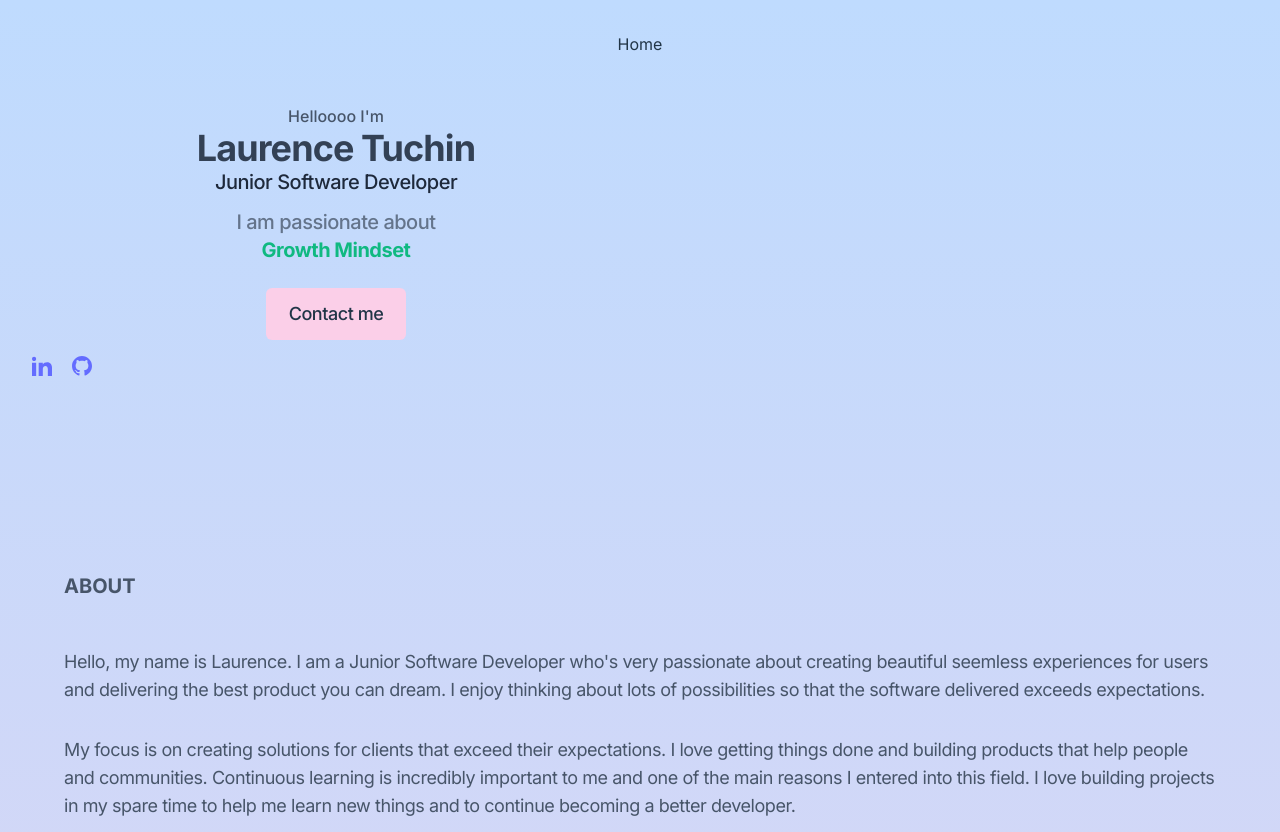
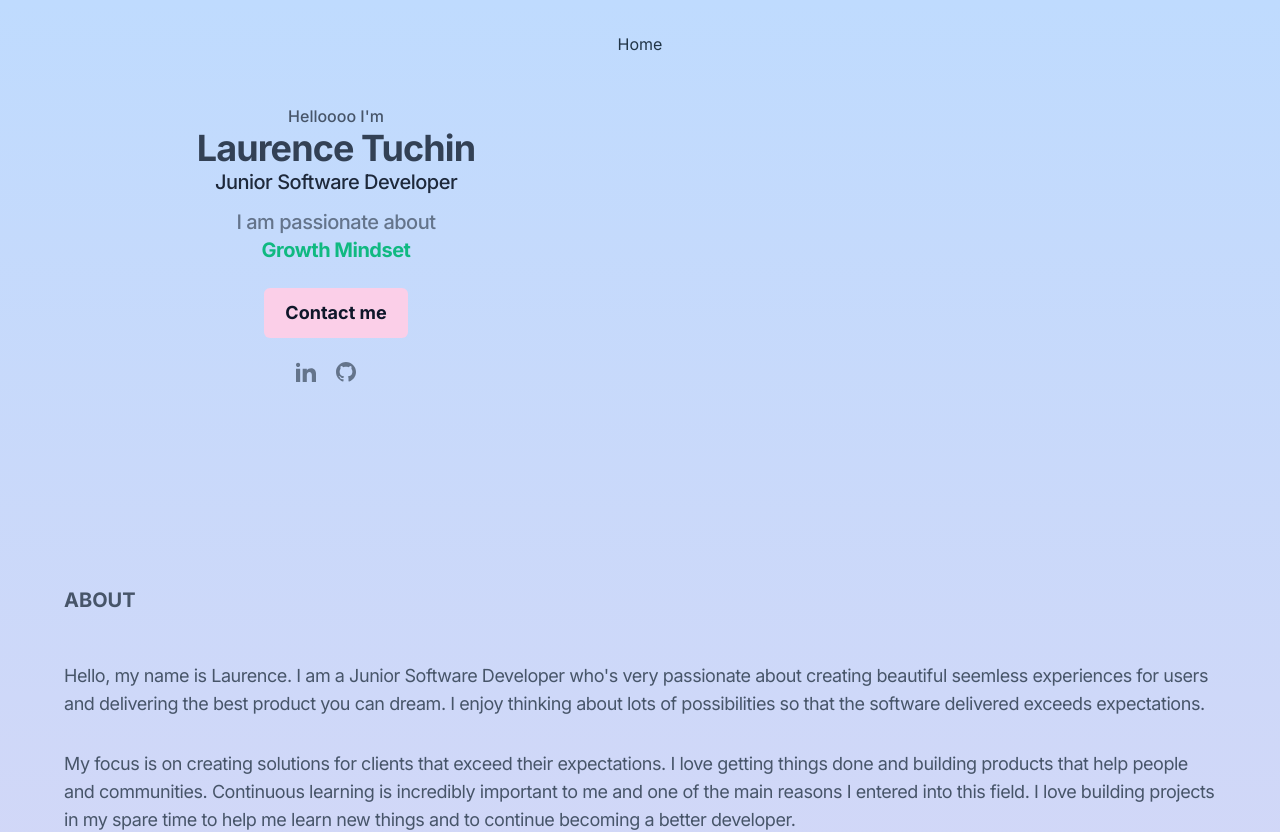
Before and after one commit to laurencetuchin/portfolio-react, a React (Vite) app in the folder portfolio/: page / in a window 1280 px wide. Shown: the top 832 px of the page. Built offline with nearby package versions, Linux system fonts and the light colour scheme.

Commit message:
Fix border issue

```diff
--- a/portfolio/src/Intro.tsx
+++ b/portfolio/src/Intro.tsx
@@ -36,6 +36,7 @@ export default function Intro() {
 		}, getRandomTime());
 
 		return () => clearInterval(interval);
+		// eslint-disable-next-line react-hooks/exhaustive-deps
 	}, [currentWord]);
 
 	// Updates colour for each word randomly
@@ -78,6 +79,7 @@ export default function Intro() {
 		const nextColorClass = colors[nextIndex];
 
 		setCurrentColorClass(nextColorClass);
+		// eslint-disable-next-line react-hooks/exhaustive-deps
 	}, [currentWord]);
 
 	return (
@@ -98,10 +100,10 @@ export default function Intro() {
 					{currentWord}
 				</p>
 				<div className="py-6">
-					<button className=" rounded-md bg-pink-200 text-lg tracking-tight hover:border-none hover:text-sky-500 hover:drop-shadow-lg">
+					<button className="rounded-md border-0 border-current  bg-pink-200 text-lg font-bold text-slate-900 hover:bg-fuchsia-300">
 						Contact me
 					</button>
-					<ul className="flex items-center py-4">
+					<ul className="flex justify-center py-6">
 						<li className="mr-5 text-xs">
 							<a
 								href="https://www.linkedin.com/in/laurencetuchin/"
@@ -109,8 +111,7 @@ export default function Intro() {
 								rel="noreferrer">
 								<svg
 									xmlns="http://www.w3.org/2000/svg"
-									className="h-5 w-5"
-									fill="currentColor"
+									className="h-5 w-5 fill-slate-500 hover:fill-slate-700"
 									viewBox="0 0 24 24">
 									<path d="M4.98 3.5c0 1.381-1.11 2.5-2.48 2.5s-2.48-1.119-2.48-2.5c0-1.38 1.11-2.5 2.48-2.5s2.48 1.12 2.48 2.5zm.02 4.5h-5v16h5v-16zm7.982 0h-4.968v16h4.969v-8.399c0-4.67 6.029-5.052 6.029 0v8.399h4.988v-10.131c0-7.88-8.922-7.593-11.018-3.714v-2.155z" />
 								</svg>
@@ -124,8 +125,7 @@ export default function Intro() {
 								rel="noreferrer">
 								<svg
 									xmlns="http://www.w3.org/2000/svg"
-									className="h-5 w-5"
-									fill="currentColor"
+									className="h-5 w-5 fill-slate-500 hover:fill-slate-700"
 									viewBox="0 0 24 24">
 									<path d="M12 0c-6.626 0-12 5.373-12 12 0 5.302 3.438 9.8 8.207 11.387.599.111.793-.261.793-.577v-2.234c-3.338.726-4.033-1.416-4.033-1.416-.546-1.387-1.333-1.756-1.333-1.756-1.089-.745.083-.729.083-.729 1.205.084 1.839 1.237 1.839 1.237 1.07 1.834 2.807 1.304 3.492.997.107-.775.418-1.305.762-1.604-2.665-.305-5.467-1.334-5.467-5.931 0-1.311.469-2.381 1.236-3.221-.124-.303-.535-1.524.117-3.176 0 0 1.008-.322 3.301 1.23.957-.266 1.983-.399 3.003-.404 1.02.005 2.047.138 3.006.404 2.291-1.552 3.297-1.23 3.297-1.23.653 1.653.242 2.874.118 3.176.77.84 1.235 1.911 1.235 3.221 0 4.609-2.807 5.624-5.479 5.921.43.372.823 1.102.823 2.222v3.293c0 .319.192.694.801.576 4.765-1.589 8.199-6.086 8.199-11.386 0-6.627-5.373-12-12-12z" />
 								</svg>
```
